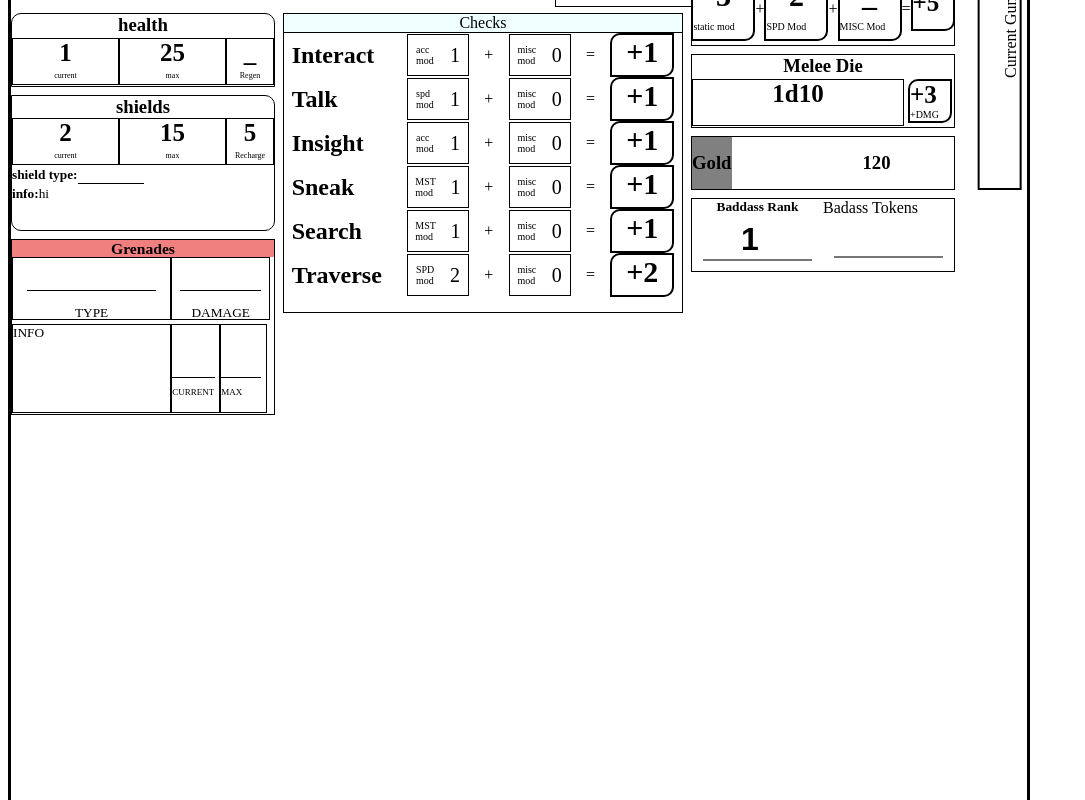
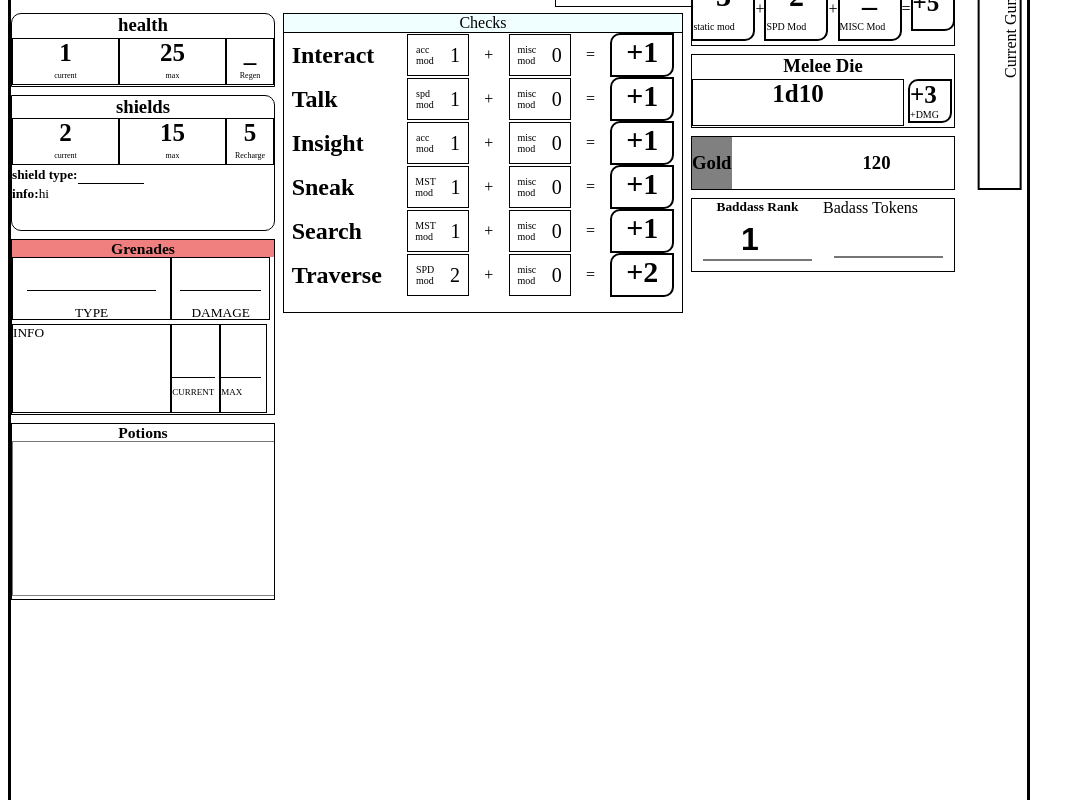
Before and after one commit to chrehall68/character-sheet, a React (Create React App) app: page / in a window 1280 px wide. Shown: the part 379-1179 px from the top of the page, without its empty margins (0-1085 px from the left). Built offline with nearby package versions, Linux system fonts and the light colour scheme.

Commit message:
help (potions)
sobs

```diff
--- a/src/Body.css
+++ b/src/Body.css
@@ -498,3 +498,35 @@
     border-left: 0px;
     font-size: large;
 }
+
+.potions {
+    grid-column: span 4;
+    grid-row: 27 / span 9;
+    display: inline-block;
+    font-size: smaller;
+    font-style: normal;
+    border: 1px black solid;
+    overflow: hidden;
+}
+
+.potions .header {
+    height: 10%;
+    overflow: hidden;
+}
+
+.potions .header h3{
+    padding: 0px;
+    margin:0px;
+    text-align: center;
+}
+
+.potions .txtbox {
+    height:85%;
+}
+.potions .txtbox textarea{
+    height: 100%;
+    width: 100%;
+    overflow: hidden;
+    border-bottom: 1px grey solid;
+    font-size: large;
+}
--- a/src/Body.js
+++ b/src/Body.js
@@ -182,6 +182,15 @@ class Grenades extends React.Component {
     }
 }
 
+class Potions extends React.Component {
+    render(){
+        return <div className="potions" style={this.props.style}>
+            <div className="header"><h3>Potions</h3></div>
+            <div className="txtbox"><textarea style={{ "resize": "none" }}></textarea></div>
+        </div>
+    }
+}
+
 class Shields extends React.Component {
     render() {
         return <div className="shields" style={this.props.style}>
@@ -231,6 +240,7 @@ export class Body extends React.Component {
                 <Checks style={{ gridRow: "7/span 15" }} />
                 <Melee style={{ gridRow: "9/span 4" }} />
                 <Shields style={{ gridRow: "11 / span 7" }} />
+                <Potions />
                 <Grenades />
                 <BARank />
                 <Gold style={{ gridRow: "13/ span 3" }} />
```
